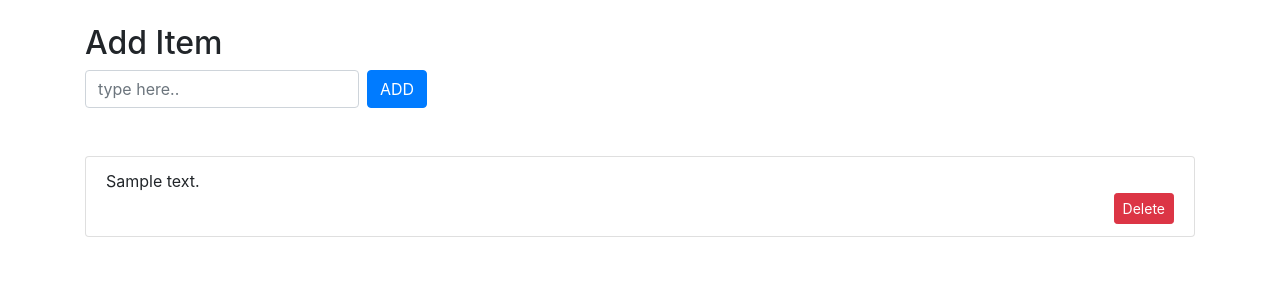
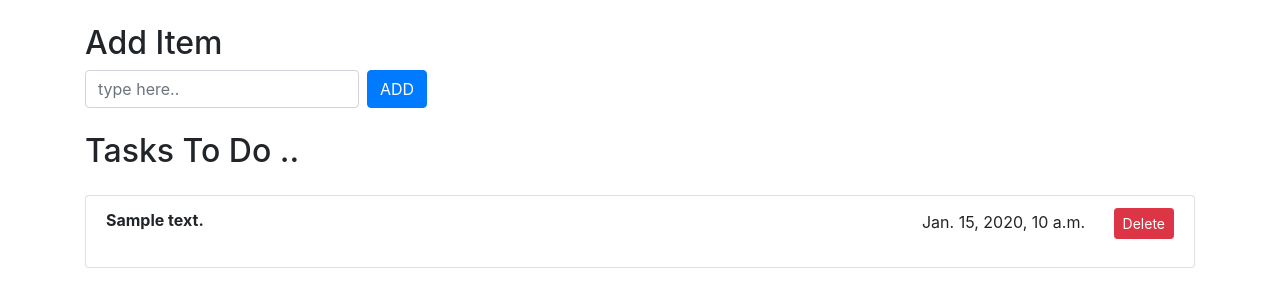
Before and after one commit to kedareshubham11/To_DO_APP_IN_DJANGO, a Django app: template templates/todo/index.html in a window 1280 px wide. Shown: the part 56-363 px from the top of the page. Run offline with Django 3.2, Linux system fonts and the light colour scheme; the template is opened without the code that fills it: most values are stand-ins (such as "Sample title", 1, 10 or a date in 2020); some libraries are stand-ins or nearby versions.

Commit message:
Main commit

```diff
--- a/TO_DO_APP/settings.py
+++ b/TO_DO_APP/settings.py
@@ -107,7 +107,7 @@ AUTH_PASSWORD_VALIDATORS = [
 
 LANGUAGE_CODE = 'en-us'
 
-TIME_ZONE = 'UTC'
+TIME_ZONE = 'asia/kolkata'
 
 USE_I18N = True
 
--- a/templates/todo/index.html
+++ b/templates/todo/index.html
@@ -14,17 +14,19 @@
 
         </div>
     </div>
+    <h2>Tasks To Do .. </h2>
     <div class="row mt-4">
         <div class="col">
             <ul class="list-group">
                 {% for item in data %}
-                <li class="list-group-item">{{ item.text }}
-                <form action="delete_todo/{{ item.id }}" method="post">
+                <li class="list-group-item"><b>{{ item.text }}</b>
+                <div class="float-right">
+                    <form action="delete_todo/{{ item.id }}" method="post">
                     {% csrf_token %}
-                    <div class="float-right">
-                        <button type="submit" class="btn btn-sm btn-danger">Delete</button>
-                    </div>
-                </form>
+                    <p>{{ item.added_date }}
+                    <button type="submit" class="btn btn-sm btn-danger ml-4">Delete</button>
+                    </form>
+                </div>
                 </li>
                 {% endfor %}
             </ul>
--- a/todo/views.py
+++ b/todo/views.py
@@ -19,5 +19,5 @@ def add_todo(request):
     return HttpResponseRedirect("/")
 
 def delete_todo(request, todo_id):
-    Todo.objects.filter(id=todo_id).delete()
+    Todo.objects.get(id=todo_id).delete()
     return HttpResponseRedirect('/')
```
Also changed, not shown: requirements.txt (added, +27 -0 lines), db.sqlite3.
